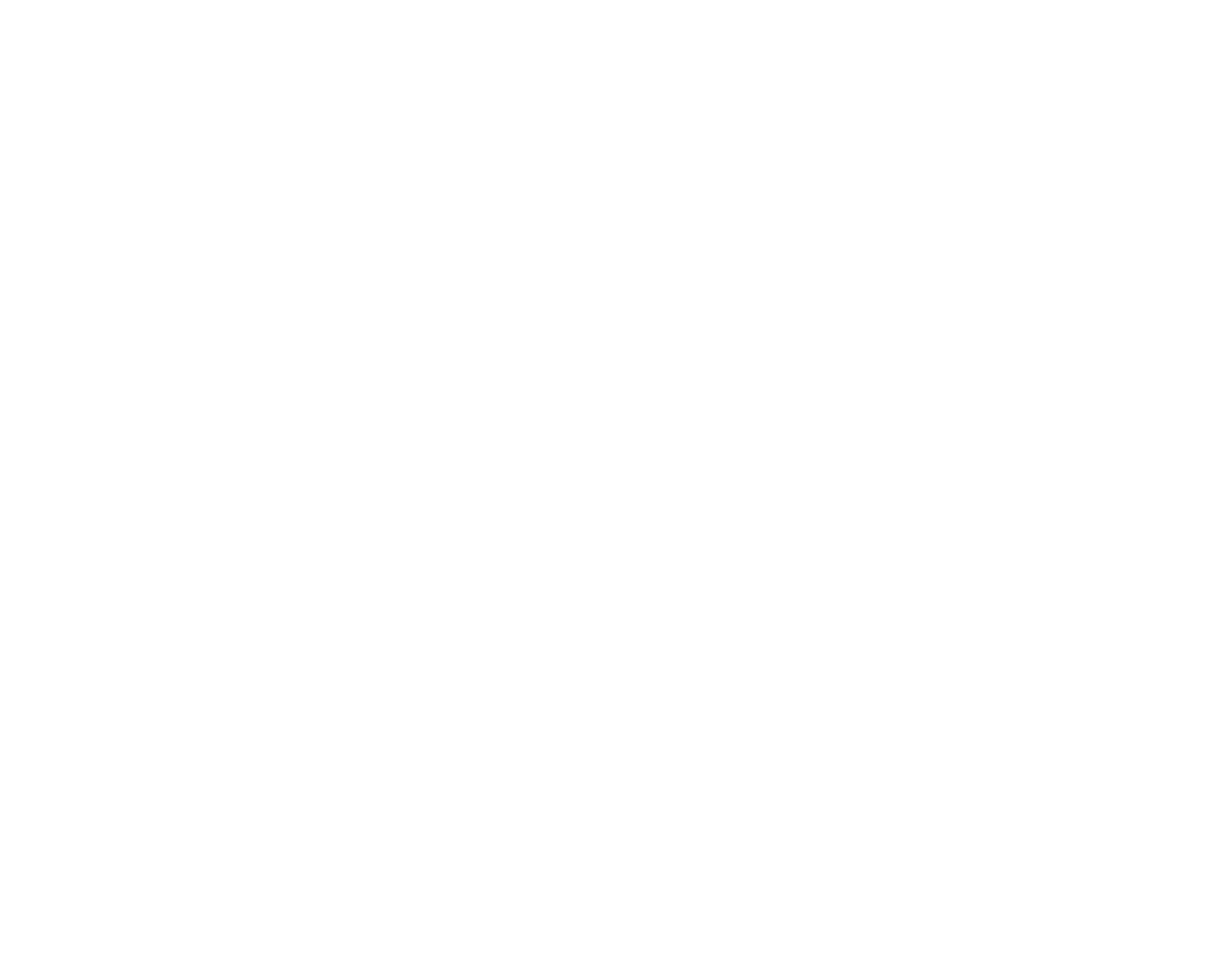
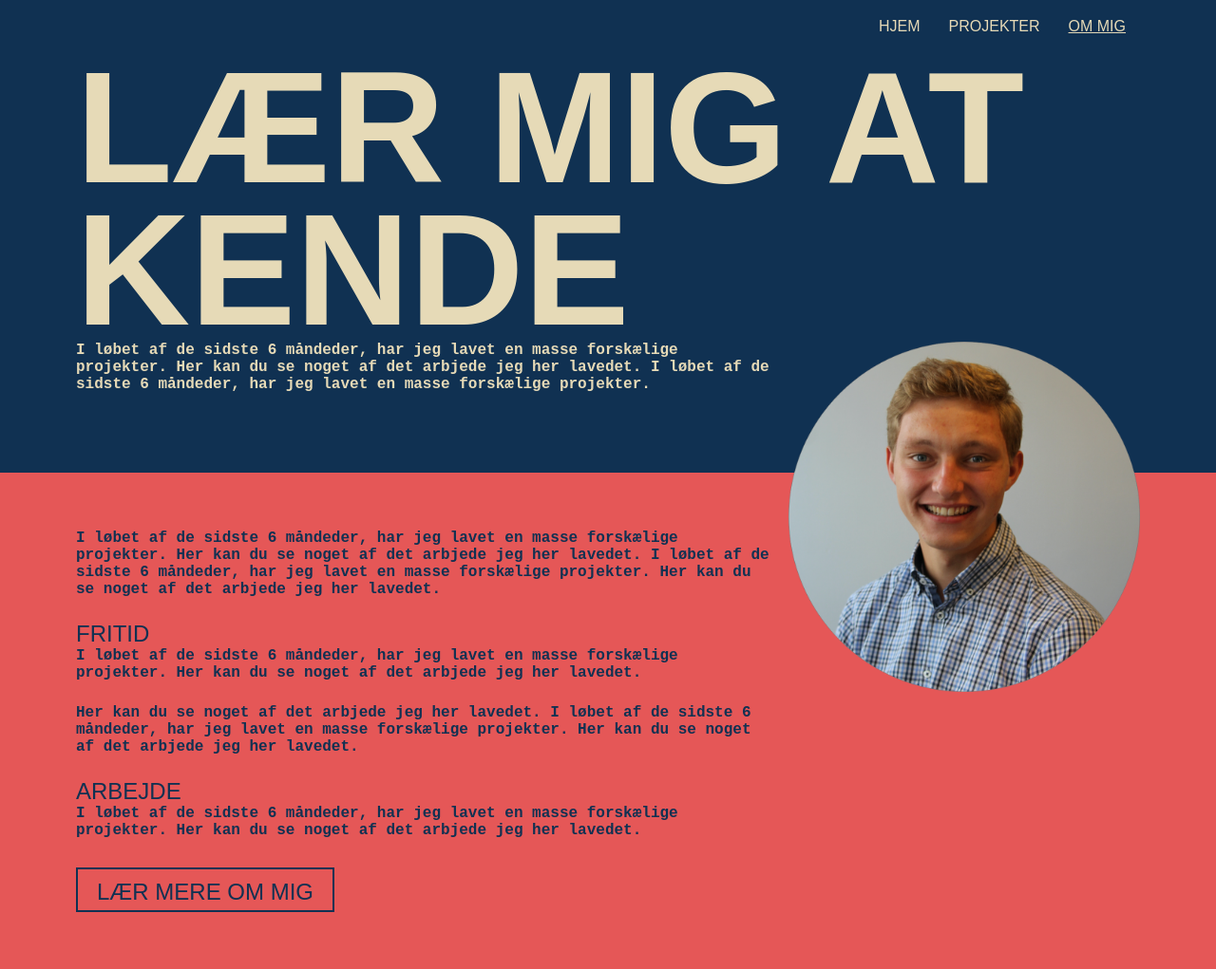
Before and after one commit to victor-hegelund/1-sem-portfolioeksamen, a plain HTML site: page om-victor.html in a window 1280 px wide. Shown: the whole page at 95% size. Before the commit the page ends 800 px from the top, so only its background shows below. Drawn offline with Linux system fonts and the light colour scheme; a web font is replaced by a local one.

Commit message:
Om Victor

```diff
--- a/global.css
+++ b/global.css
@@ -13,6 +13,60 @@ body {
     margin: 0;
     box-sizing: border-box;
     background-color: var(--blue);
+}
+
+header {
+    padding: 0 80px;
+    max-width: 1300px;
+}
+
+header nav a {
+    text-decoration: none;
+    line-height: 1;
+
+    font-family: effra, sans-serif;
+    font-weight: 400;
+    font-style: normal;
+    float: right;
+
+    text-transform: uppercase;
+    text-align: center;
+    padding: 20px 15px 18px 15px;
+
+    position: relative;
+    z-index: 0;
+    display: inline-block;
+    overflow: hidden;
+    color: var(--sand);
+    vertical-align: bottom;
+    transition: color .3s ease-out;
+}
+
+header nav a::before {
+    content: "";
+    position: absolute;
+    z-index: -1;
+    top: 0;
+    left: 0;
+    transform: translateY(calc(100% - 0px));
+    width: 100%;
+    height: 100%;
+    background-color: var(--red);
+    transition: transform .25s ease-out;
+}
+
+header nav a:hover {
+    color: var(--blue);
+    text-decoration: none;
+}
+
+header nav a:hover::before {
+    transform: translateY(0);
+    transition: transform .25s ease-out;
+}
+
+header nav .nav_active {
+    text-decoration: underline;
 }
 
 section {
@@ -67,6 +121,10 @@ p span {
     color: var(--blue);
 }
 
+.text-width-66 {
+    width: 66%;
+}
+
 a {
     text-decoration: none;
 }
--- a/index.css
+++ b/index.css
@@ -10,7 +10,12 @@ h2 {
 
 #first_section {
     padding: 0 80px;
-    height: 100vh;
+    min-height: 100vh;
+}
+
+#first_section .button {
+    margin-bottom: 30px;
+
 }
 
 #first_section .content {
--- /dev/null
+++ b/om-victor.css
@@ -0,0 +1,8 @@
+#first_section img {
+    width: 33%;
+    float: right;
+}
+
+#second_section {
+    background-color: var(--red);
+}
--- a/om-victor.html
+++ b/om-victor.html
@@ -0,0 +1,44 @@
+<!DOCTYPE html>
+<html lang="da">
+
+<head>
+    <meta charset="utf-8">
+    <meta name="viewport" content="width=device-width, initial-scale=1.0">
+    <title>Lær Victor Hegelund at kende</title>
+    <link rel="stylesheet" href="global.css">
+    <link rel="stylesheet" href="om-victor.css">
+</head>
+
+<body>
+    <header>
+        <nav>
+            <a class="nav_active" href="om-victor.html">Om mig</a>
+            <a href="projekter.html">Projekter</a>
+            <a href="index.html">Hjem</a>
+        </nav>
+    </header>
+    <main>
+        <section id="first_section">
+            <div class="content">
+                <h1>Lær mig at kende</h1>
+                <img src="img/Victor_rund.png" alt="Victor">
+                <p class="text-width-66">I løbet af de sidste 6 måndeder, har jeg lavet en masse forskælige projekter. Her kan du se noget af det arbjede jeg her lavedet. I løbet af de sidste 6 måndeder, har jeg lavet en masse forskælige projekter.</p>
+            </div>
+        </section>
+
+        <section id="second_section">
+            <div class="content">
+                <p class="text-width-66 blue">I løbet af de sidste 6 måndeder, har jeg lavet en masse forskælige projekter. Her kan du se noget af det arbjede jeg her lavedet. I løbet af de sidste 6 måndeder, har jeg lavet en masse forskælige projekter. Her kan du se noget af det arbjede jeg her lavedet.</p>
+                <h3 class="text-width-66 blue">Fritid</h3>
+                <p class="text-width-66 blue">I løbet af de sidste 6 måndeder, har jeg lavet en masse forskælige projekter. Her kan du se noget af det arbjede jeg her lavedet.</p>
+                <p class="text-width-66 blue">Her kan du se noget af det arbjede jeg her lavedet. I løbet af de sidste 6 måndeder, har jeg lavet en masse forskælige projekter. Her kan du se noget af det arbjede jeg her lavedet.</p>
+                <h3 class="text-width-66 blue">Arbejde</h3>
+                <p class="text-width-66 blue">I løbet af de sidste 6 måndeder, har jeg lavet en masse forskælige projekter. Her kan du se noget af det arbjede jeg her lavedet.</p>
+                <a class="button button_blue" href="#">Lær mere om mig</a>
+            </div>
+        </section>
+    </main>
+    <script src=""></script>
+</body>
+
+</html>
```
Also changed, not shown: index.html (+10 -3 lines), projekter.html (+16 -0 lines), projekter.css (added).
